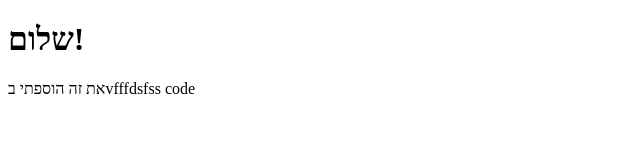
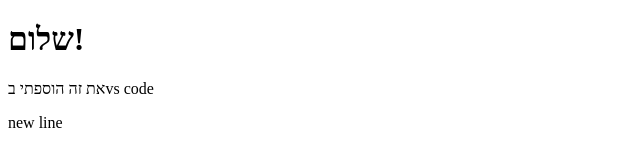
Before and after one commit to yoni-ai/new-project-test, a plain HTML site: page index.html in a window 1280 px wide. Shown: the whole page, without its empty margins (0-640 px from the left). Drawn offline with Linux system fonts and the light colour scheme.

Commit message:
Update index.html

```diff
--- a/index.html
+++ b/index.html
@@ -1,5 +1,6 @@
 <!DOCTYPE html>
 <html>
   <h1>שלום!</h1>
-  <p>את זה הוספתי בvfffdsfss code</p>
+  <p>את זה הוספתי בvs code</p>
+  <p>new line</p>
 </html>
```
